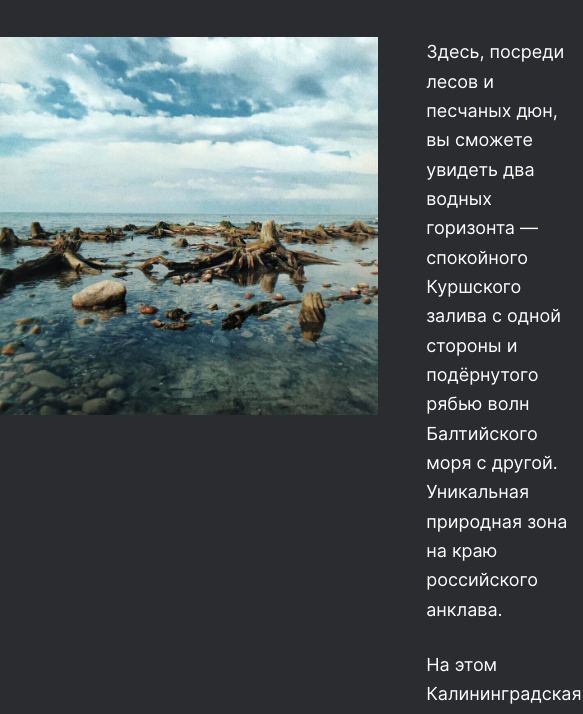
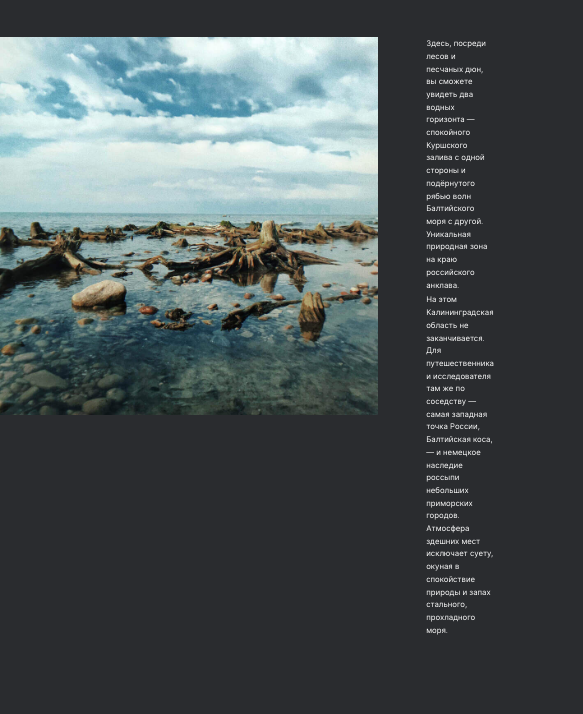
Before and after one commit to Daniilcom/russian-travel, a plain HTML site: page index.html in a window 390 px wide. Shown: the part 5428-6142 px from the top of the page, 583 px wide, since content can reach past the window. Drawn offline with Linux system fonts and the light colour scheme.

Commit message:
Вёрстка с адаптивом

```diff
--- a/blocks/place/__paragraph/place__paragraph.css
+++ b/blocks/place/__paragraph/place__paragraph.css
@@ -1,9 +1,22 @@
 .place__paragraph {
   grid-column: 2;
   margin: 0;
-  padding-bottom: 26px;
+  padding-bottom: 27px;
   font-style: normal;
   font-weight: 400;
   font-size: 18px;
-  line-height: 163%;
+  line-height: 1.63;
 }
+
+@media screen and (max-width: 768px) {
+  .place__paragraph {
+    font-size: 2vw;
+    padding-bottom: 3.25%;
+  }
+}
+
+@media screen and (max-width: 320px) {
+  .place__paragraph {
+    font-size: 5vw;
+  }
+}
```
